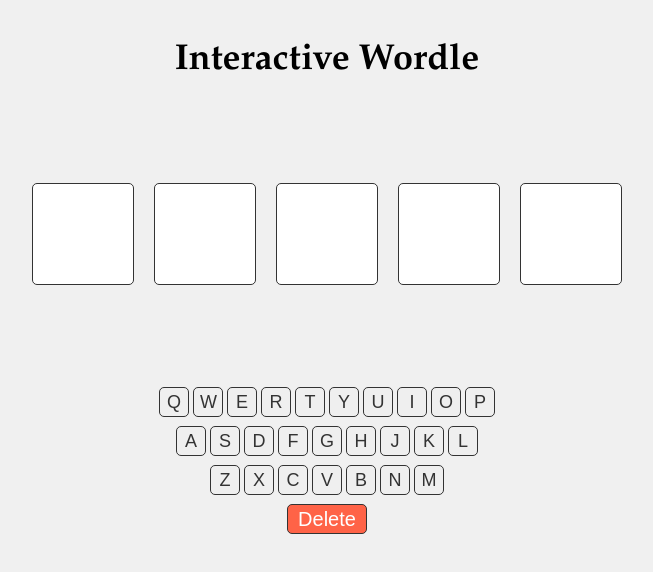
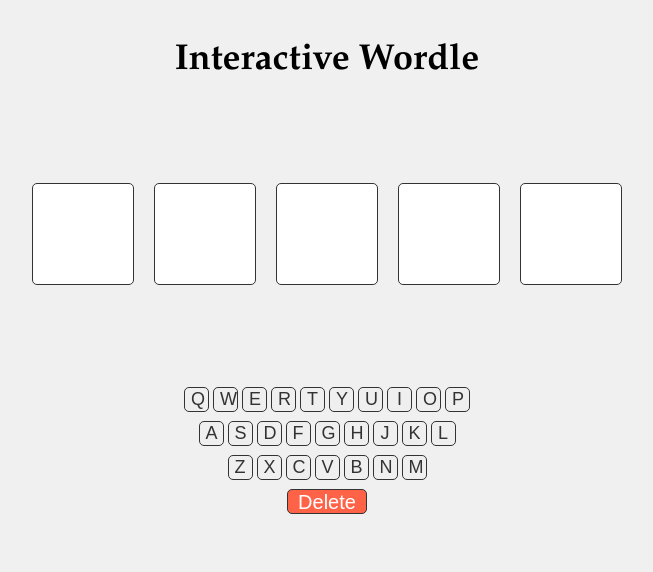
Before and after one commit to aksharpat/wordle, a React (Create React App) app: page / in a window 1280 px wide. Shown: the top 572 px of the page, without its empty margins (313-966 px from the left). Built offline with nearby package versions, Linux system fonts and the light colour scheme.

Commit message:
styling updates

```diff
--- a/src/App.css
+++ b/src/App.css
@@ -68,15 +68,15 @@
 }
 
 .keyboard-button {
-    width: 30px;
-    height: 30px;
+    width: 25px;
+    height: 25px;
     margin: 2px;
     font-size: 18px;
     border: 1px solid #333;
     border-radius: 5px;
     cursor: pointer;
     color: #333;
-    justify-content: center;
+    text-align: center;
 }
 
 
@@ -86,7 +86,7 @@
     color: white;
     width: 80px;
     font-size: 20px;
-    justify-content: center;
+    text-align: center;
 }
 
 
```
